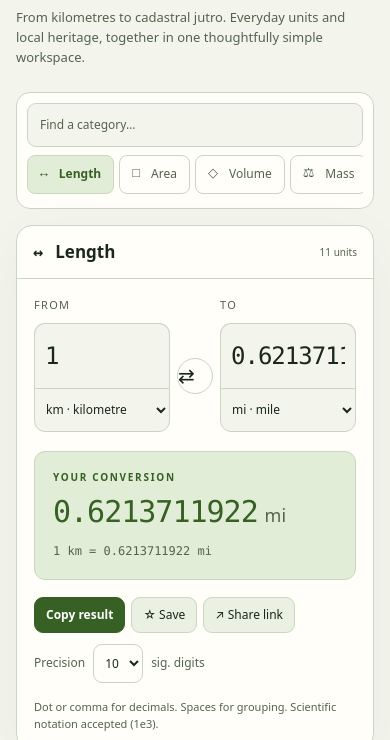
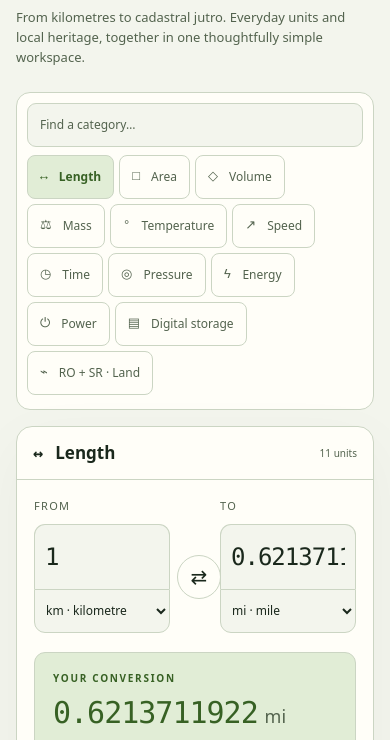
Before and after one commit to TekiDeki/Unit-Converter, a website: page index.html in a window 390 px wide. Shown: the part 218-958 px from the top of the page. Drawn offline with Linux system fonts and the light colour scheme.

Commit message:
tinte de atingere de 44px pe telefon (regula casei, WCAG 2.5.5) (#11)
Pe pointer gros sau sub 700px, fiecare buton, camp si legatura de navigatie are acum cel putin 44x44px; barele care nu incapeau se asaza pe doua linii in loc sa iasa din ecran. Blocul `<style id="tinte-44">` sta la finalul `<head>`, deci nu rescrie stilurile existente.

Verificat: 46 de pagini x 320/360/390px fara depasire pe orizontala.

Co-authored-by: Kristian Mario Miskovic <teki.deki@proton.me>

```diff
--- a/index.html
+++ b/index.html
@@ -49,6 +49,55 @@
   /* panourile si cardurile se largestesc la cat incape */
   .panel, .card, .sheet, .action, .action-main, .action-side, .source-panel, .panel-heading { min-width: 0; max-width: 100%; }
   .chips, #cityChips { flex-wrap: wrap; }
+}
+</style>
+<style id="tinte-44">
+/* regula casei: pe telefon, tinta de atingere are cel putin 44x44px (WCAG 2.5.5, Apple HIG).
+   Se aplica doar pe pointer gros sau ecran mic, ca sa nu umfle interfata pe desktop.
+   `!important` e intentionat: e un prag de accesibilitate, nu o preferinta de stil, iar
+   fiecare unealta are propriile reguli de buton care ar castiga altfel.
+   Tabla jocurilor (`.cell`, `.tile`, `.slot`, `.key`) este lasata afara: acolo marimea
+   tintei e data de grila, nu de deget, si e tratata in blocul fiecarui joc. */
+@media (pointer: coarse), (max-width: 700px) {
+  html body :is(button, select, textarea, summary, [role="button"],
+      input:not([type="checkbox"]):not([type="radio"]):not([type="file"]):not([type="hidden"]),
+      label:has(input[type="checkbox"]), label:has(input[type="radio"]),
+      .check, .check-label, .switch, .btn, .button):not(.cell):not(.tile):not(.slot):not(.key) {
+    min-height: 44px !important;
+  }
+  html body :is(button, [role="button"], .btn, .button, .chip, .langbtn, .iconbtn, .icon-btn,
+      .btn-icon, .icon-button, .swatch, .switch, .tbtn, .buy, .skip):not(.cell):not(.tile):not(.slot):not(.key) {
+    display: inline-flex !important; align-items: center !important; justify-content: center !important;
+  }
+  html body :is(.iconbtn, .icon-btn, .btn-icon, .icon-button, .langbtn, .theme-toggle, .theme,
+      .swatch, .switch, .tbtn, .swap, .play-button, .stop-button, .undo, .buy,
+      .nav-btn, .editor-close, .round-btn, .chip-x, .close, .btn-close, .randomize-mini,
+      .history > button, .swatches > button) {
+    min-width: 44px !important; min-height: 44px !important;
+  }
+  html body :is(select, input[type="color"], input[type="number"], input[type="text"]) {
+    min-width: 44px !important;
+  }
+  html body :is(input[type="checkbox"], input[type="radio"]) { min-width: 24px !important; min-height: 24px !important; }
+  /* legaturile din afara textului curent (antet, subsol, navigatie); cele din propozitie
+     ramin legaturi de text, cum spune si exceptia pentru text din WCAG 2.5.5.
+     Cardurile-legatura isi pastreaza asezarea, doar inaltimea minima creste. */
+  html body a:not(p a):not(li a):not(td a):not(.gcard):not(.card) {
+    min-height: 44px !important; min-width: 44px !important;
+  }
+  html body :is(a.skip, .brand, a.buy) { display: inline-flex !important; align-items: center !important; }
+  /* barele care nu incapeau: se asaza pe doua randuri in loc sa iasa din ecran */
+  html body :is(nav, .nav, .navbar, .toolbar, .links, footer, .footnotes, .player-controls,
+      header, .topbar, .masthead, .app-header,
+      .topbar-actions, .header-actions, .hero-actions, .actions, .action-row,
+      .btn-row, .button-row, .controls, .controls-row, .filters,
+      .topbar-inner, .header-inner, .nav-inner, .bar-inner,
+      [class$="-inner"], [class$="-actions"]) {
+    flex-wrap: wrap !important;
+  }
+  html body input[type="range"] { height: 44px !important; }
+  /* campurile de fisier sunt suprapuse peste zona de tragere si nu trebuie sa iasa din ea */
+  html body :is(input[type="file"], input[type="color"], img, video, canvas) { max-width: 100% !important; }
 }
 </style>
 </head>
```
